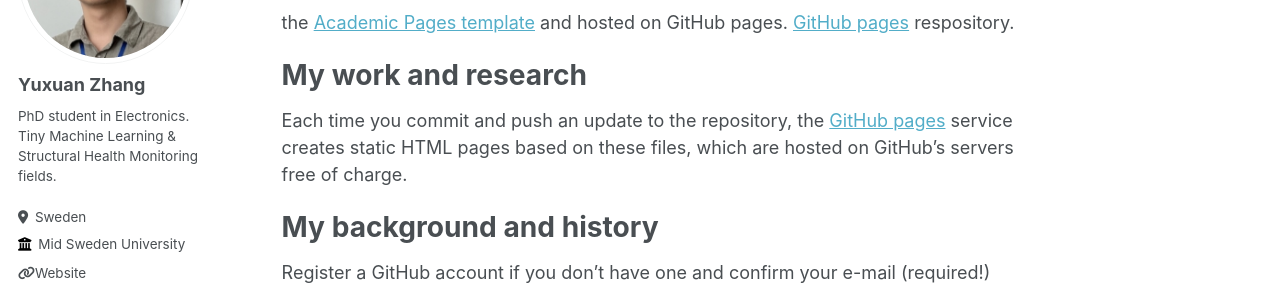
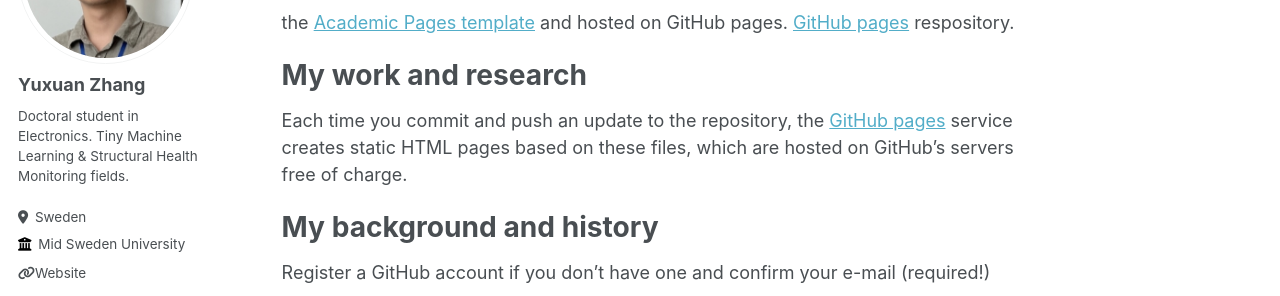
Before and after one commit to YuxuanZhang-96/YuxuanZhang-96.github.io, a Jekyll site: the page built from _pages/about.md, in a window 1280 px wide. Shown: the part 217-513 px from the top of the page. Built offline with Jekyll 4.4.1, drawn with Linux system fonts in a browser that asks for light colours; some web fonts are replaced.

Commit message:
Update _config.yml

```diff
--- a/_config.yml
+++ b/_config.yml
@@ -23,7 +23,7 @@ author:
   # Biographic information
   avatar           : "profile.png"
   name             : "Yuxuan Zhang"
-  bio              : "PhD student in Electronics. Tiny Machine Learning & Structural Health Monitoring fields."
+  bio              : "Doctoral student in Electronics. Tiny Machine Learning & Structural Health Monitoring fields."
   location         : "Sweden"
   employer         : "Mid Sweden University"
   uri              : "https://www.miun.se/Personal/z/yuxuanzhang/"
```
